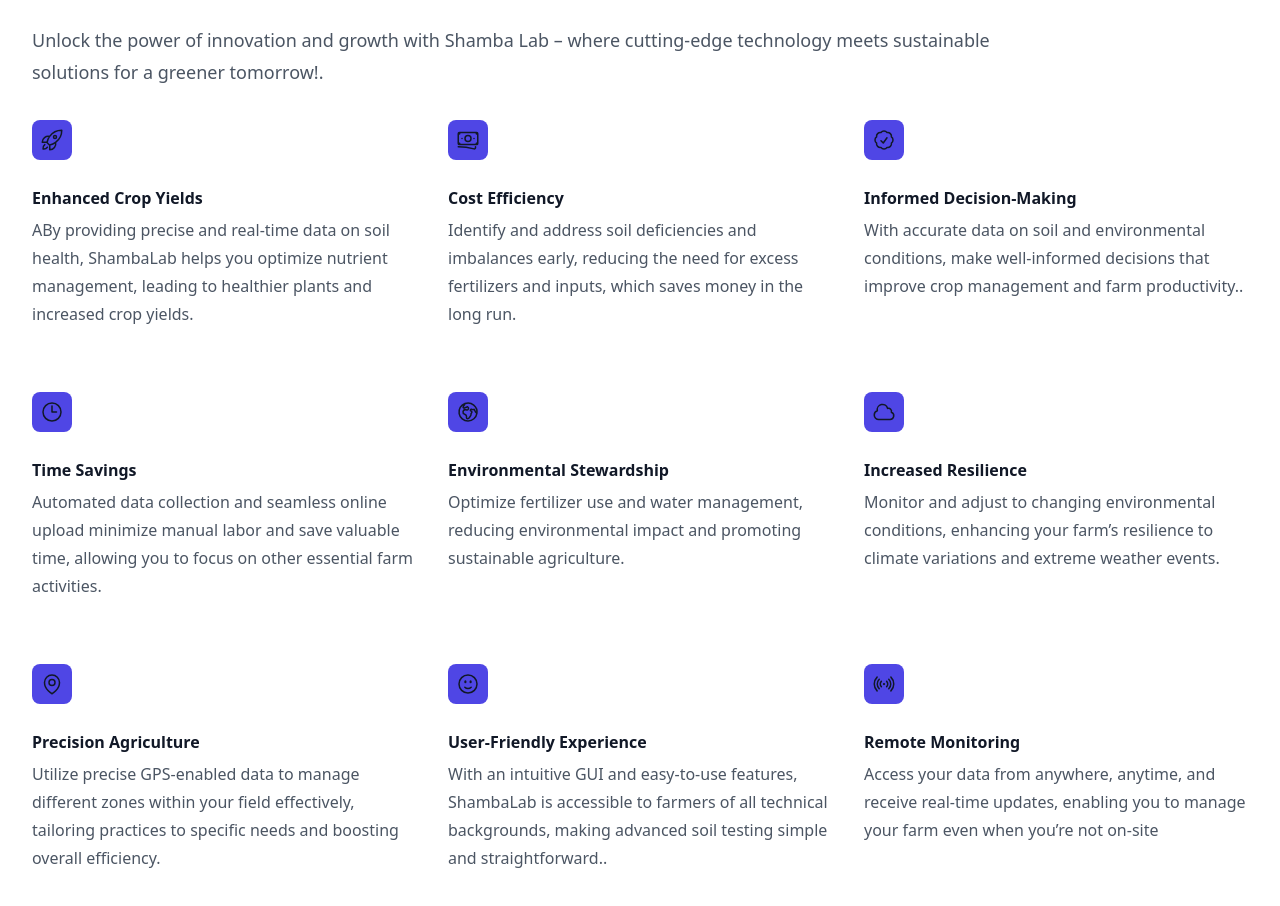
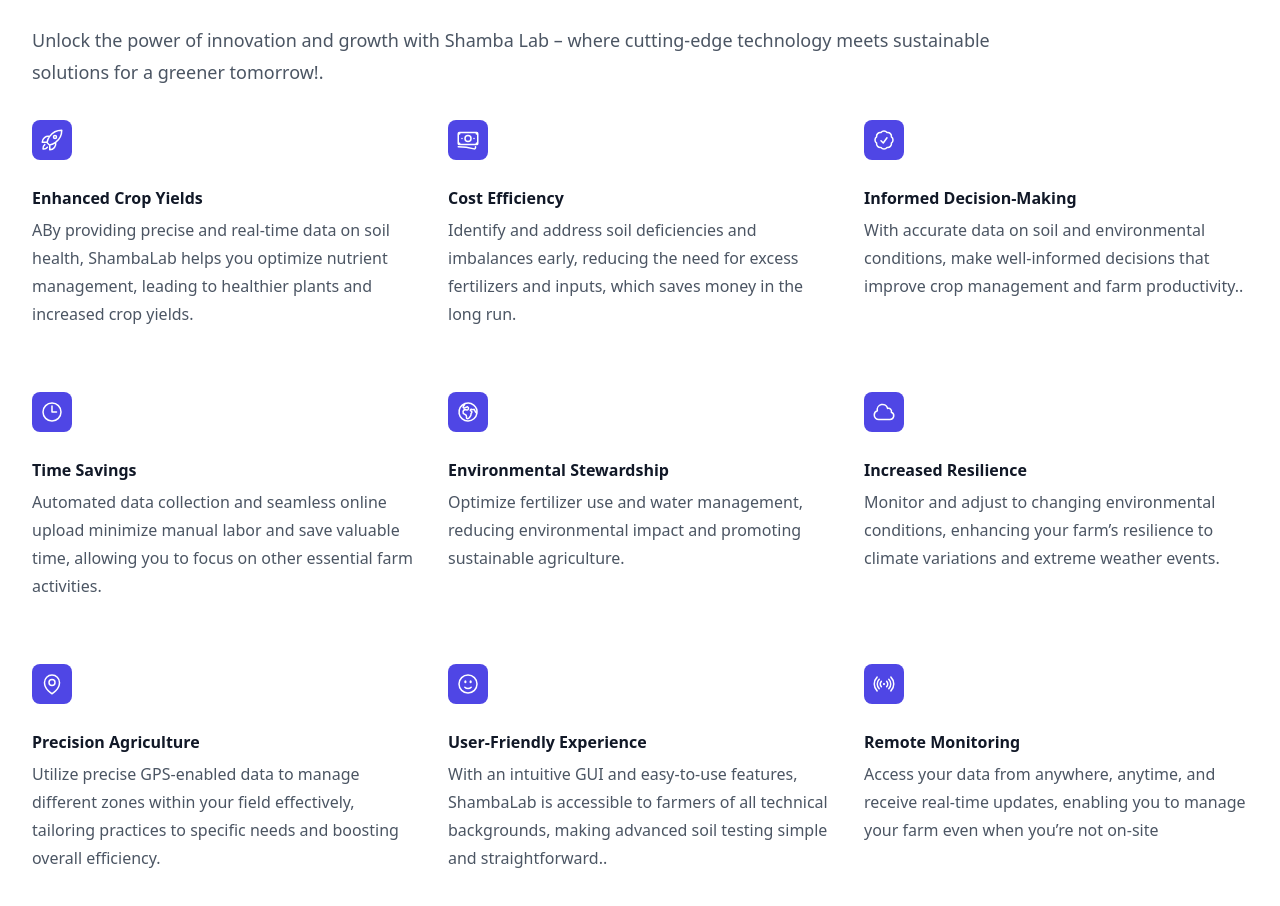
Before and after one commit to lennyjuma/shamba-ui, a Vue app: page / in a window 1280 px wide. Shown: the part 1520-2426 px from the top of the page. Built offline with nearby package versions, Linux system fonts and the light colour scheme; no server answers; what highcharts-vue would draw is missing.

Commit message:
home page benefits icons text color

```diff
--- a/src/views/Home/Benefits.vue
+++ b/src/views/Home/Benefits.vue
@@ -10,8 +10,7 @@
           <div v-for="feature in features" :key="feature.name" class="flex flex-col">
             <div class="text-base font-semibold leading-7 text-gray-900 flex sm:flex-col">
               <div class="mb-6 flex h-10 w-10 items-center justify-center rounded-lg bg-indigo-600">
-                <component :is="feature.icon" class="h-6 w-6 te
-                xt-white" aria-hidden="true" />
+                <component :is="feature.icon" class="h-6 w-6 text-white" aria-hidden="true" />
               </div>
               <div class="ml-2  sm:ml-0">{{ feature.name }}</div>
             </div>
```
